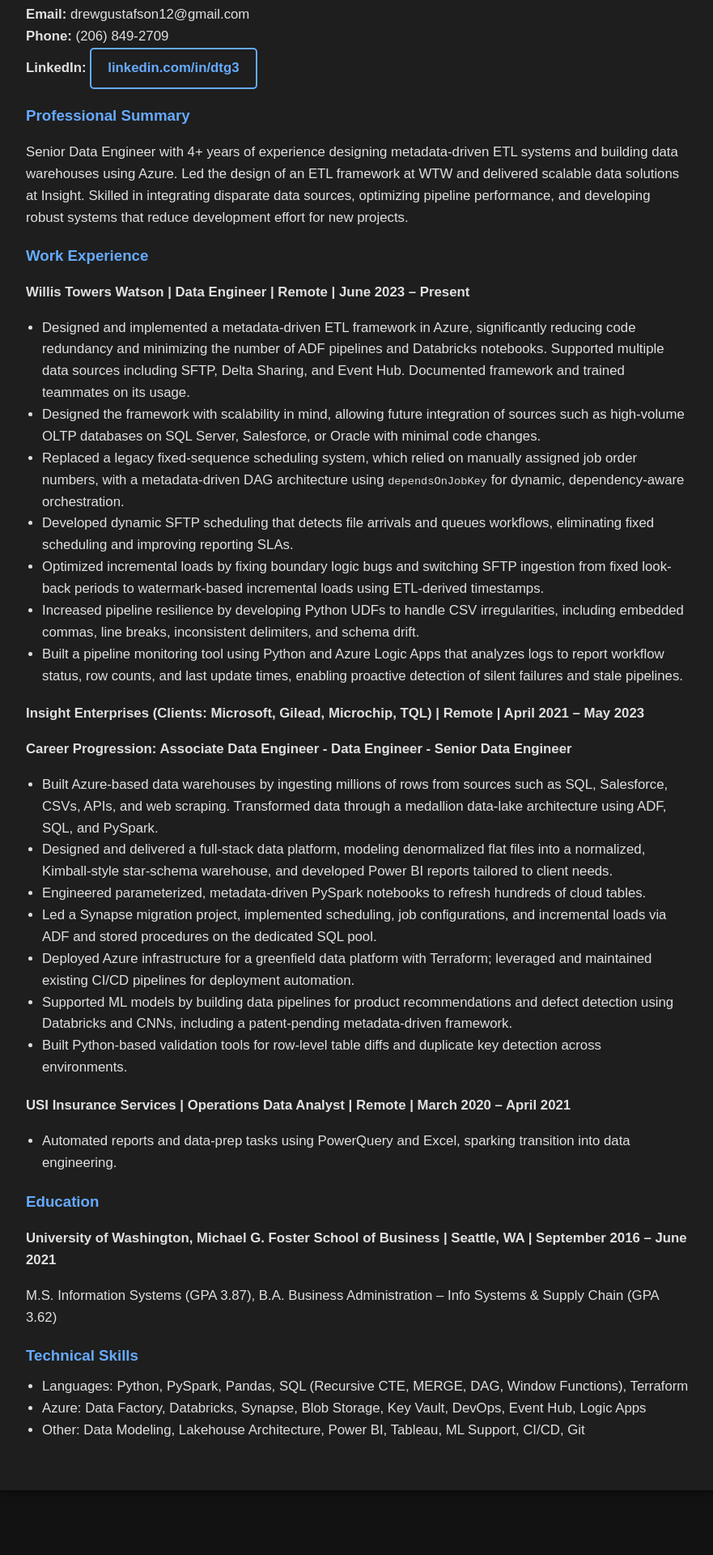
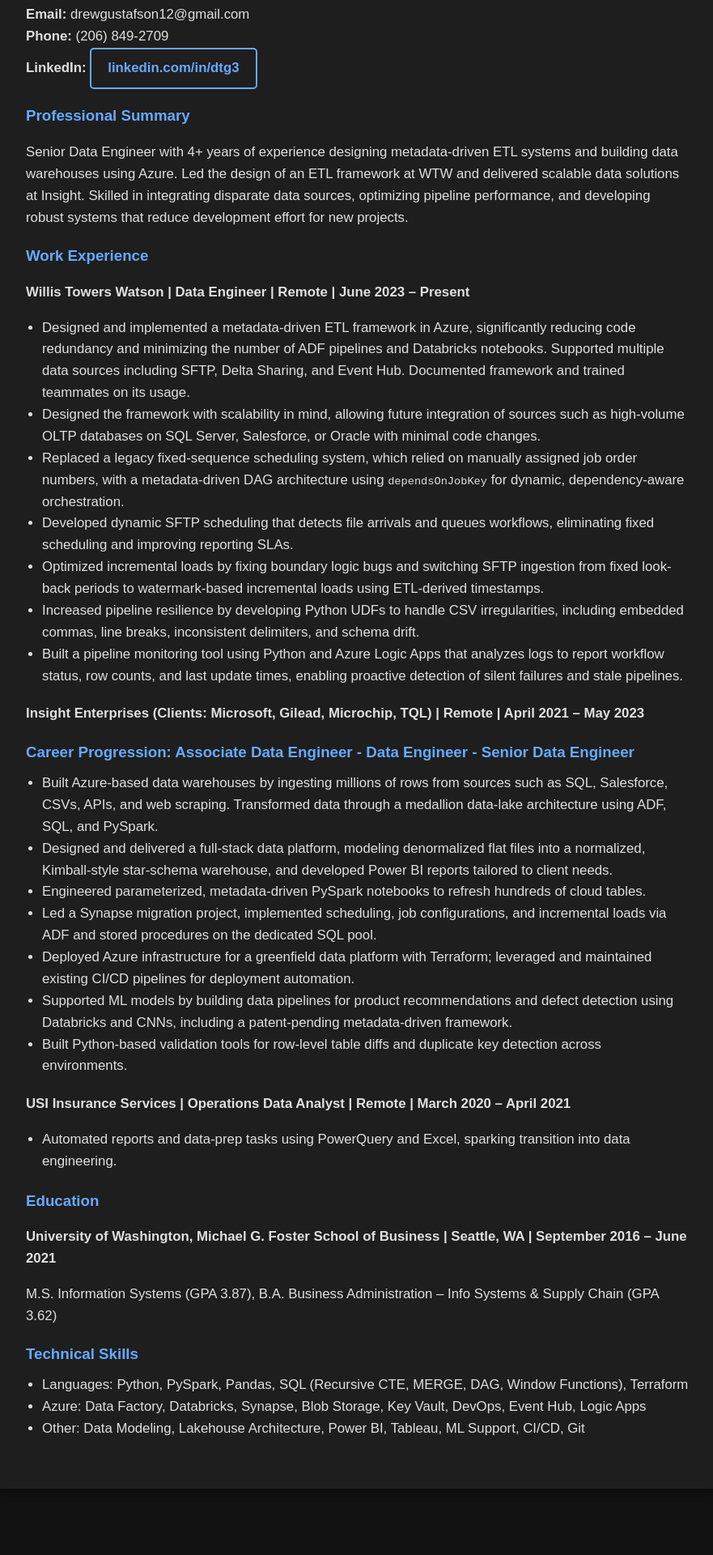
Before and after one commit to dgusty244/dgusty244.github.io, a Jekyll site: the page built from index.html, in a window 1280 px wide. Shown: the part 704-2624 px from the top of the page at 81% size, without its empty margins (198-1079 px from the left). Built offline with Jekyll 4.4.1, drawn with Linux system fonts in a browser that asks for light colours.

```diff
--- a/index.html
+++ b/index.html
@@ -34,7 +34,7 @@ title: Drew Gustafson | Portfolio
   </ul>
 
   <p><strong>Insight Enterprises (Clients: Microsoft, Gilead, Microchip, TQL) | Remote | April 2021 – May 2023</strong></p>
-  <p><strong>Career Progression: Associate Data Engineer - Data Engineer - Senior Data Engineer</strong></p>
+  <h3>Career Progression: Associate Data Engineer - Data Engineer - Senior Data Engineer</h3>
   <ul>
     <li>Built Azure-based data warehouses by ingesting millions of rows from sources such as SQL, Salesforce, CSVs, APIs, and web scraping. Transformed data through a medallion data-lake architecture using ADF, SQL, and PySpark.</li>
     <li>Designed and delivered a full-stack data platform, modeling denormalized flat files into a normalized, Kimball-style star-schema warehouse, and developed Power BI reports tailored to client needs.</li>
```
